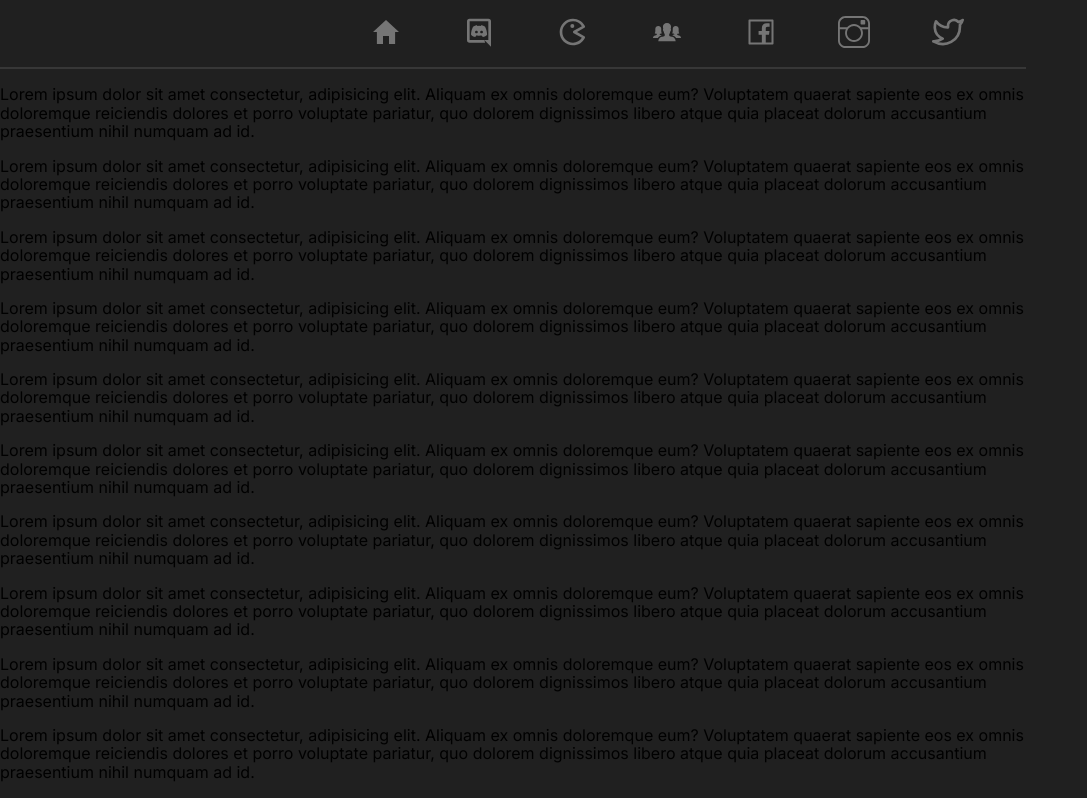
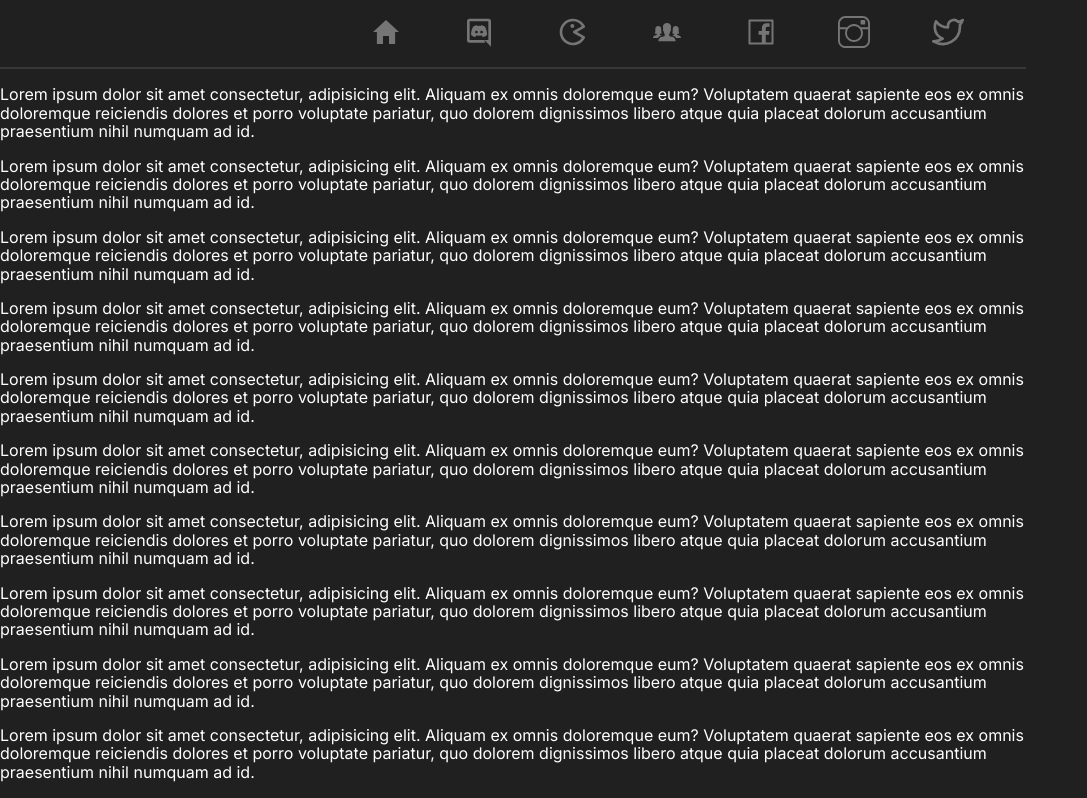
Before and after one commit to mois3222/web_react_app, a React (Vite) app: page / in a window 1280 px wide. Shown: the top 798 px of the page, without its empty margins (0-1087 px from the left). Built offline with nearby package versions, Linux system fonts and the light colour scheme.

Commit message:
working to sass

```diff
--- a/src/App.tsx
+++ b/src/App.tsx
@@ -3,6 +3,7 @@ function App() {
   return (
     <>
       <Header />
+      <div className="text">
         <p>
           Lorem ipsum dolor sit amet consectetur, adipisicing elit. Aliquam ex
           omnis doloremque eum? Voluptatem quaerat sapiente eos ex omnis
@@ -101,6 +102,7 @@ function App() {
           dignissimos libero atque quia placeat dolorum accusantium praesentium
           nihil numquam ad id.
         </p>
+      </div>
     </>
   );
 }
--- a/src/components/Header.tsx
+++ b/src/components/Header.tsx
@@ -22,7 +22,7 @@ function Header() {
           <ul className="nav__ul">
             <Link
               className="nav__li"
-              anchor={"Home"}
+              anchor={""}
               svg={<iconsController.IoMdHome size={"2em"} />}
             />
             <Link
--- a/src/sass/Header.scss
+++ b/src/sass/Header.scss
@@ -5,12 +5,12 @@
 .header {
   position: sticky;
   top: 0;
+  background-color: v.$theme-nav-background;
 
   .nav {
     @extend %flex;
     width: 95%;
     border-bottom: 2px solid v.$theme-primary;
-    background-color: v.$theme-nav-background;
 
     &__section {
       @extend %flex;
@@ -195,4 +195,8 @@
   .nav__button--menu {
     visibility: hidden;
   }
+
+  .burger {
+    display: none;
+  }
 }
--- a/src/sass/index.scss
+++ b/src/sass/index.scss
@@ -9,3 +9,7 @@ body {
 #root {
   max-width: 1080px;
 }
+
+.text {
+  color: white;
+}
```
Lines whose indentation alone changed are shown as unchanged.
